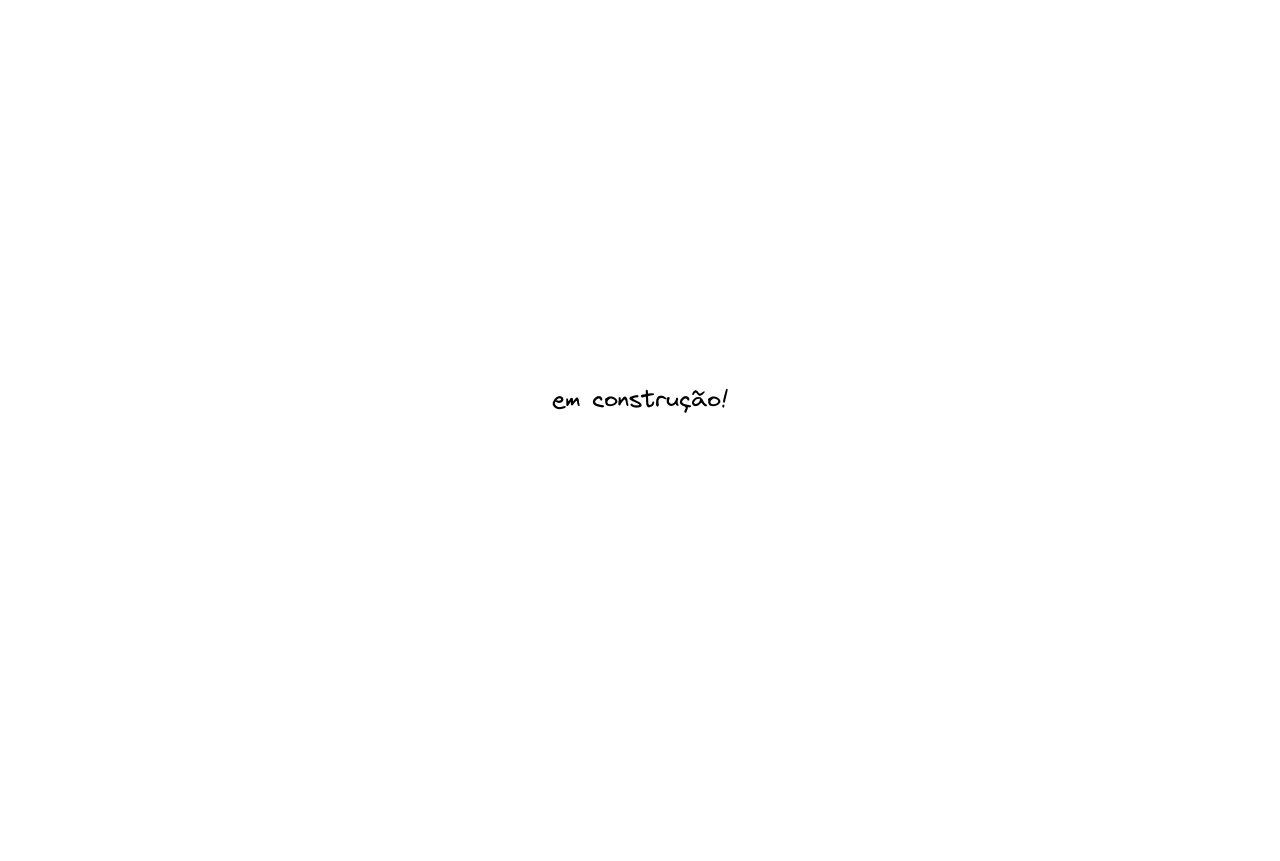
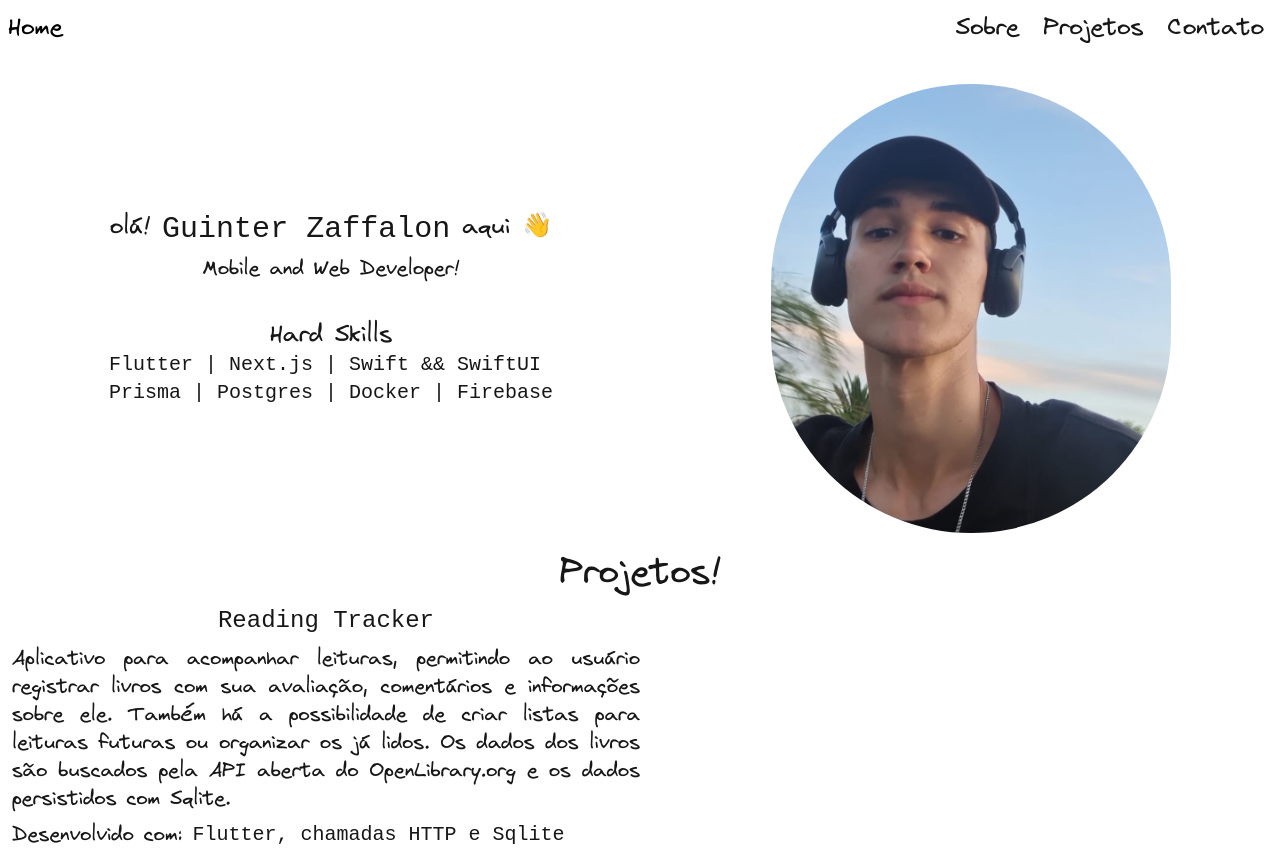
Before and after one commit to GuinterZaffalon/guinter-website, a Next.js app: page / in a window 1280 px wide. Before the commit the page ends 800 px from the top, so only its background shows below. Built offline with nearby package versions, Linux system fonts and the light colour scheme.

Commit message:
novo design da home

```diff
--- a/package.json
+++ b/package.json
@@ -11,6 +11,7 @@
   "dependencies": {
     "@material-tailwind/react": "^2.1.10",
     "@tailwindcss/aspect-ratio": "^0.4.2",
+    "keen-slider": "^6.8.6",
     "next": "14.2.14",
     "react": "^18",
     "react-code-blocks": "^0.1.6",
--- /dev/null
+++ b/src/app/componentes/carrousel.tsx
@@ -0,0 +1,95 @@
+import screen1 from "@/imagens/screenshot1RT.jpg"
+import screen2 from "@/imagens/screenshotRT2.jpg"
+import screen3 from "@/imagens/screenshotRT3.jpg"
+import 'keen-slider/keen-slider.min.css'
+import { useKeenSlider } from 'keen-slider/react'
+import { useState } from "react";
+import Image from 'next/image'
+
+function Arrow(props: {
+    disabled: boolean
+    left?: boolean
+    onClick: (e: any) => void
+}) {
+    const disabled = props.disabled ? " arrow--disabled" : ""
+    return (
+        <svg
+            onClick={props.onClick}
+            className={`arrow ${props.left ? "arrow--left" : "arrow--right"
+                } ${disabled}`}
+            xmlns="http://www.w3.org/2000/svg"
+            viewBox="0 0 24 24"
+        >
+            {props.left && (
+                <path d="M16.67 0l2.83 2.829-9.339 9.175 9.339 9.167-2.83 2.829-12.17-11.996z" />
+            )}
+            {!props.left && (
+                <path d="M5 3l3.057-3 11.943 12-11.943 12-3.057-3 9-9z" />
+            )}
+        </svg>
+    )
+}
+
+export default function Carrousel() {
+    const [currentSlide, setCurrentSlide] = useState(0);
+    const [load, setLoad] = useState(false);
+    const [sliderRef, instanceRef] = useKeenSlider<HTMLDivElement>({
+        initial: 0,
+        slideChanged(slider) {
+            setCurrentSlide(slider.track.details.rel)
+        },
+        created() {
+            setLoad(true)
+        },
+    })
+
+    return (
+        <>
+      <div className="navigation-wrapper">
+        <div ref={sliderRef} className="keen-slider">
+          <div className="keen-slider__slide number-slide1">1</div>
+          <div className="keen-slider__slide number-slide2">2</div>
+          <div className="keen-slider__slide number-slide3">3</div>
+          <div className="keen-slider__slide number-slide4">4</div>
+          <div className="keen-slider__slide number-slide5">5</div>
+          <div className="keen-slider__slide number-slide6">6</div>
+        </div>
+        {load && instanceRef.current && (
+          <>
+            <Arrow
+              left
+              onClick={(e: any) =>
+                e.stopPropagation() || instanceRef.current?.prev()
+              }
+              disabled={currentSlide === 0}
+            />
+
+            <Arrow
+              onClick={(e: any) =>
+                e.stopPropagation() || instanceRef.current?.next()
+              }
+              disabled={
+                currentSlide ===
+                instanceRef.current.track.details.slides.length - 1
+              }
+            />
+          </>
+        )}
+      </div>
+      {load && instanceRef.current && (
+        <div className="dots">
+          {Array.from({ length: instanceRef.current.track.details.slides.length }, (_, idx) => (
+  <button
+    key={idx}
+    onClick={() => {
+      instanceRef.current?.moveToIdx(idx)
+    }}
+    className={"dot" + (currentSlide === idx ? " active" : "")}
+  ></button>
+))}
+
+        </div>
+      )}
+    </>
+    )
+}
--- a/src/app/componentes/header.tsx
+++ b/src/app/componentes/header.tsx
@@ -1,4 +1,4 @@
-export async function Header() {
+export function Header() {
     return(
         <div className="flex justify-between mt-3">
             <div className="font-virgil text-black text-2xl pl-2">
--- a/src/app/componentes/readingTracker.tsx
+++ b/src/app/componentes/readingTracker.tsx
@@ -2,9 +2,18 @@ import Image from 'next/image'
 import screen1 from "@/imagens/screenshot1RT.jpg"
 import screen2 from "@/imagens/screenshotRT2.jpg"
 import screen3 from "@/imagens/screenshotRT3.jpg"
-import { Carousel } from "@material-tailwind/react";
+import 'keen-slider/keen-slider.min.css'
+import { useKeenSlider } from 'keen-slider/react'
 
 export default function ReadingTracker() {
+    const [sliderRef, instanceRef] = useKeenSlider({
+        loop: true,
+        mode: "free-snap",
+        slides: {
+            perView: 1,
+        },
+    })
+
     return (
         <div className="w-full flex flex-row p-3">
             <div className="flex flex-col w-1/2 gap-2">
@@ -16,9 +25,7 @@ export default function ReadingTracker() {
                     já lidos. Os dados dos livros são buscados pela API aberta do OpenLibrary.org e os dados persistidos com Sqlite.</span>
                 <span className="text-xl font-virgil">Desenvolvido com: <span className="font-jetbrainsmono">Flutter, chamadas HTTP e Sqlite</span> </span>
             </div>
-            <div className="w-1/2 flex flex-col">
-                {/* <Carousel className="rounded-xl" autoplay loop>
-                    <div className="flex justify-center">
+            <div className="kenn-slider" ref={sliderRef}>
                 <Image
                     src={screen1}
                     height={500}
@@ -26,8 +33,6 @@ export default function ReadingTracker() {
                     alt="Reading Tracker"
                     className="rounded-xl"
                 />
-                    </div>
-                    <div className="flex justify-center">
                 <Image
                     src={screen2}
                     height={500}
@@ -35,8 +40,6 @@ export default function ReadingTracker() {
                     alt="Reading Tracker"
                     className="rounded-xl"
                 />
-                    </div>
-                    <div className="flex justify-center">
                 <Image
                     src={screen3}
                     height={500}
@@ -45,8 +48,6 @@ export default function ReadingTracker() {
                     className="rounded-xl"
                 />
             </div>
-                </Carousel> */}
-            </div>
         </div>
     )
 }
--- a/src/app/page.tsx
+++ b/src/app/page.tsx
@@ -3,45 +3,94 @@
 import icon from "../imagens/pipiipipi 1.png"
 import Image from 'next/image'
 import { Header } from "./componentes/header";
-import ReadingTracker from "./componentes/readingTracker";
+import screen1 from "@/imagens/screenshot1RT.jpg"
+import screen2 from "@/imagens/screenshotRT2.jpg"
+import screen3 from "@/imagens/screenshotRT3.jpg"
+import 'keen-slider/keen-slider.min.css'
+import { useKeenSlider } from 'keen-slider/react'
+import { useState } from "react";
+import Carrousel from "./componentes/carrousel";
+
+function Arrow(props: {
+  disabled: boolean
+  left?: boolean
+  onClick: (e: any) => void
+}) {
+  const disabled = props.disabled ? " arrow--disabled" : ""
+  return (
+    <svg
+      onClick={props.onClick}
+      className={`arrow ${props.left ? "arrow--left" : "arrow--right"
+        } ${disabled}`}
+      xmlns="http://www.w3.org/2000/svg"
+      viewBox="0 0 24 24"
+    >
+      {props.left && (
+        <path d="M16.67 0l2.83 2.829-9.339 9.175 9.339 9.167-2.83 2.829-12.17-11.996z" />
+      )}
+      {!props.left && (
+        <path d="M5 3l3.057-3 11.943 12-11.943 12-3.057-3 9-9z" />
+      )}
+    </svg>
+  )
+}
 
 export default function Home() {
+  const [currentSlide, setCurrentSlide] = useState(0);
+  const [load, setLoad] = useState(false);
+  const [sliderRef, instanceRef] = useKeenSlider<HTMLDivElement>({
+    initial: 0,
+    slideChanged(slider) {
+      setCurrentSlide(slider.track.details.rel)
+    },
+    created() {
+      setLoad(true)
+    },
+  })
+
   return (
-    <div className="w-full h-screen bg-white flex items-center justify-center">
-        <span className="text-2xl font-virgil text-black">em construção!</span>
+    <div className="w-full min-h-screen bg-white">
+      <Header />
+      <div className="flex-row flex mx-auto justify-around mt-10">
+        <div className="flex flex-col justify-center items-center gap-2">
+          <div className="flex flex-row gap-3">
+            <span className="text-2xl font-virgil dark:text-black">olá!</span>
+            <span className="text-3xl font-jetbrainsmono dark:text-black">Guinter Zaffalon</span>
+            <span className="text-2xl font-virgil dark:text-black">aqui 👋</span>
+          </div>
+          <span className="text-xl font-virgil dark:text-black">Mobile and Web Developer!</span>
+          <div className="mt-7 flex-col flex items-center justify-center">
+            <span className="text-2xl font-virgil dark:text-black">Hard Skills</span>
+            <span className="text-xl font-jetbrainsmono dark:text-black">
+              Flutter | Next.js | Swift && SwiftUI <br />
+              Prisma | Postgres | Docker | Firebase
+            </span>
+          </div>
+        </div>
+        <Image
+          src={icon}
+          alt="icon do us"
+          height={400}
+          width={400}
+          className="rounded-full object-cover"
+        />
+      </div>
+      <div className="items-center flex flex-col justify-center mt-5">
+        <span className="text-4xl font-virgil dark:text-black">Projetos!</span>
+        <div className="w-full flex flex-row p-3">
+          <div className="flex flex-col w-1/2 gap-2">
+            <span className="text-2xl font-jetbrainsmono justify-center flex dark:text-black">Reading Tracker</span>
+            <span className="text-xl font-virgil text-justify dark:text-black">
+              Aplicativo para acompanhar leituras, permitindo ao
+              usuário registrar livros com sua avaliação, comentários
+              e informações sobre ele. Também há a possibilidade
+              de criar listas para leituras futuras ou organizar os
+              já lidos. Os dados dos livros são buscados pela API aberta do OpenLibrary.org e os dados persistidos com Sqlite.
+            </span>
+            <span className="text-xl font-virgil dark:text-black">Desenvolvido com: <span className="dark:text-black font-jetbrainsmono">Flutter, chamadas HTTP e Sqlite</span></span>
+          </div>
+        </div>
+      </div>
     </div>
   )
-  // return (
-  //   <div className="w-full min-h-screen bg-white">
-  //     <Header />
-  //     <div className="flex-row flex mx-auto justify-around mt-10">
-  //       <div className="flex flex-col justify-center items-center gap-2">
-  //         <div className="flex flex-row gap-3">
-  //           <span className="text-2xl font-virgil">olá!</span>
-  //           <span className="text-3xl font-jetbrainsmono">Guinter Zaffalon</span>
-  //           <span className="text-2xl font-virgil">aqui 👋</span>
-  //         </div>
-  //         <span className="text-xl font-virgil">Mobile and Web Developer!</span>
-  //         <div className="mt-7 flex-col flex items-center justify-center" >
-  //           <span className="text-2xl font-virgil">Hard Skills</span>
-  //           <span className="text-xl font-jetbrainsmono">
-  //             Flutter | Next.js | Swift && SwiftUI <br />
-  //             Prisma | Postgres | Docker | Firebase
-  //           </span>
-  //         </div>
-  //       </div>
-  //       <Image
-  //         src={icon}
-  //         alt="icon do us"
-  //         height={400}
-  //         width={400}
-  //         className=" rounded-full object-cover"
-  //       />
-  //     </div>
-  //     <div className="items-center flex flex-col justify-center mt-5">
-  //       <span className="text-4xl font-virgil">Projetos!</span>
-  //       <ReadingTracker />
-  //     </div>
-  //   </div>
-  // )
 }
--- a/tailwind.config.ts
+++ b/tailwind.config.ts
@@ -27,6 +27,15 @@ const config: Config = {
         jetbrainsmono: ["JetBrains Mono", "monospace"],
         lewis: ["Lewis", "serif"],
       },
+      keyframes: {
+        'slide-left': {
+          from: { transform: 'translateX(0)' },
+          to: { transform: 'translateX(-100%)' },
+        },
+      },
+      animation: {
+        'slide-left': 'slide-left 8s linear infinite',
+      }
     },
   },
   plugins: [
```
Also changed, not shown: 1 other file (tests, documents, lock files or other folders). Lines whose indentation alone changed are shown as unchanged.
